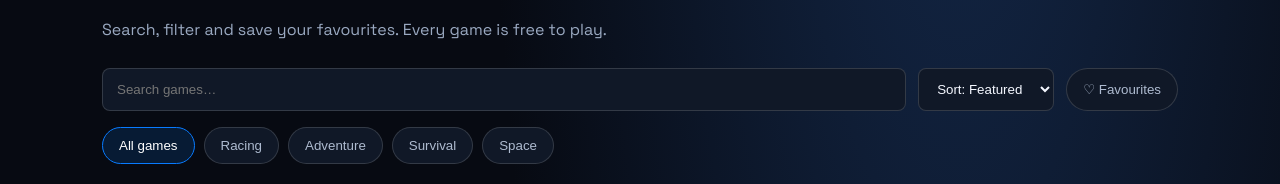
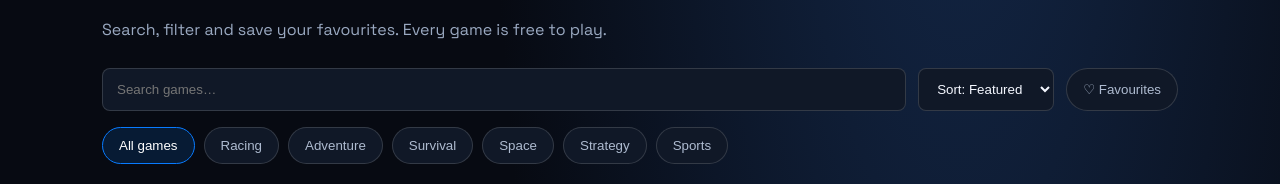
Before and after one commit to Mr-Mehedi-69/SingleBIT-Arcade, a plain HTML site: page index.html in a window 1280 px wide. Shown: the part 866-1050 px from the top of the page. Drawn offline with Linux system fonts and the light colour scheme.

Commit message:
Add strategy and sports library filters

```diff
--- a/index.html
+++ b/index.html
@@ -21,7 +21,7 @@
 <div class="library-tools"><input id="search" type="search" placeholder="Search games…" aria-label="Search games">
 <select id="sort" aria-label="Sort games"><option value="featured">Sort: Featured</option><option value="az">Name: A–Z</option><option value="za">Name: Z–A</option></select>
 <button id="favorites-only" class="filter-btn" type="button" aria-pressed="false">♡ Favourites</button></div>
-<div class="filters" id="filters"><button class="active" data-filter="all">All games</button><button data-filter="racing">Racing</button><button data-filter="adventure">Adventure</button><button data-filter="survival">Survival</button><button data-filter="space">Space</button></div>
+<div class="filters" id="filters"><button class="active" data-filter="all">All games</button><button data-filter="racing">Racing</button><button data-filter="adventure">Adventure</button><button data-filter="survival">Survival</button><button data-filter="space">Space</button><button data-filter="strategy">Strategy</button><button data-filter="sports">Sports</button></div>
 <div class="grid" id="grid" aria-live="polite"></div><p id="empty" class="empty-state" hidden>No games match your search. Try another keyword or category.</p>
 </section>
 <section id="community" class="community"><div><p class="eyebrow">BUILT TOGETHER</p><h2>Made by players.<br><em>Shared with everyone.</em></h2><p>SingleBIT Arcade welcomes original games from friends and independent creators. This is the beginning of our community library.</p></div><div class="community-mark"><span>SB</span><small>BUILD · INNOVATE · TRANSFORM</small></div></section>
```
